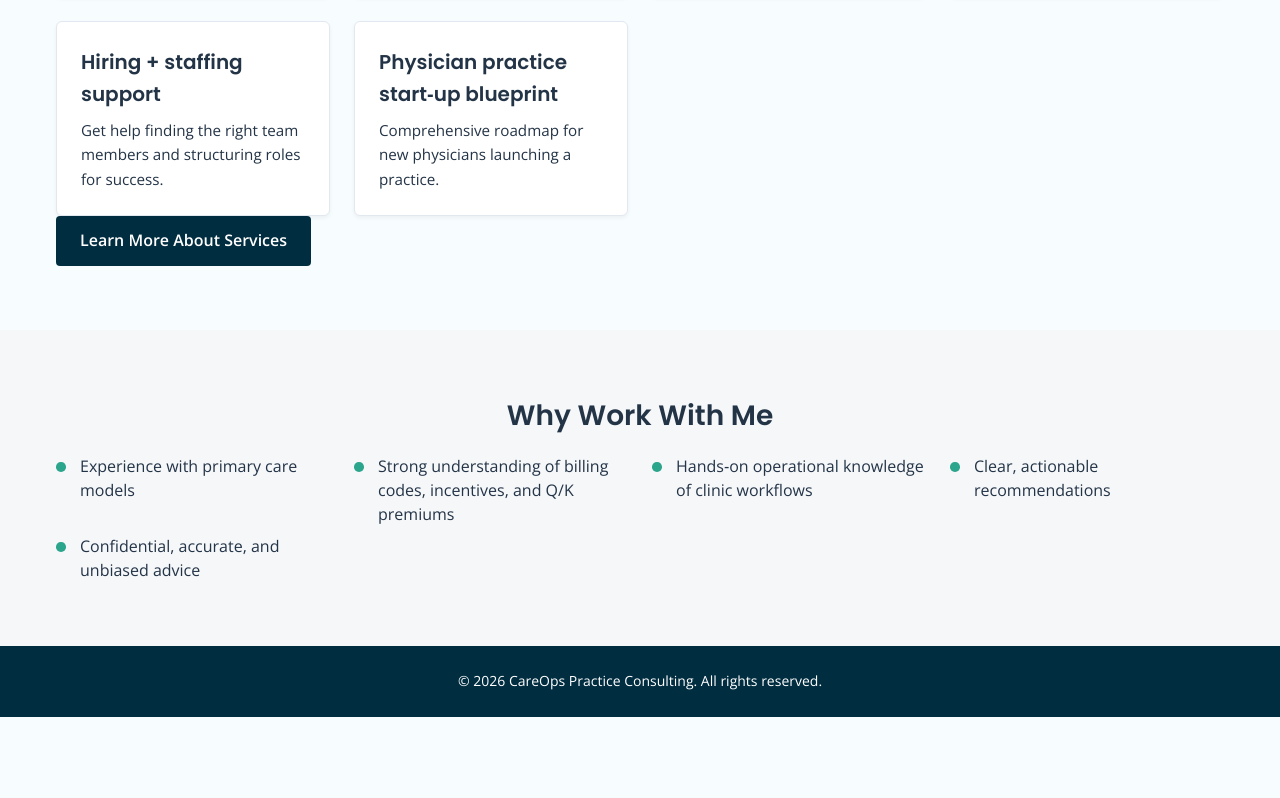
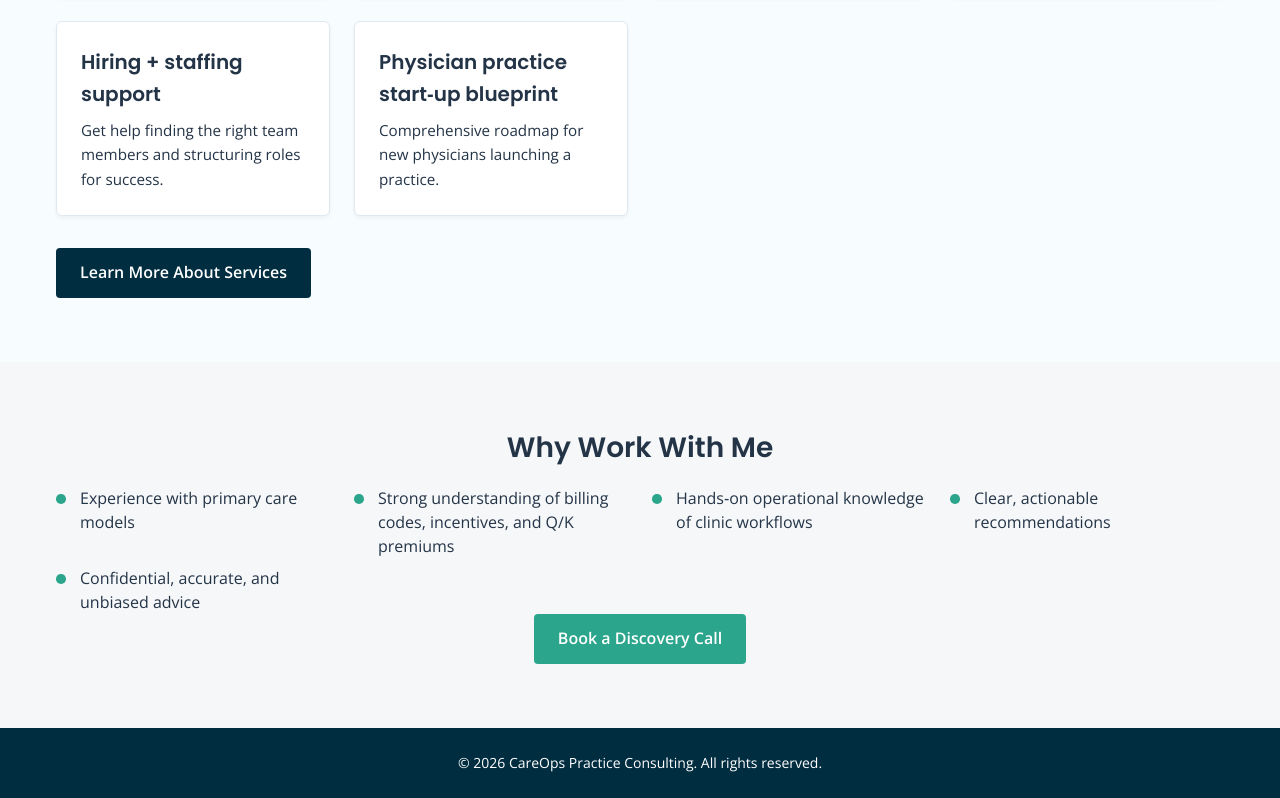
Before and after one commit to YousifYassi/asaad-website, a plain HTML site: page index.html in a window 1280 px wide. Shown: the part 1571-2369 px from the top of the page. Before the commit the page ends 2288 px from the top, so only its background shows below. Drawn offline with nearby package versions, Linux system fonts and the light colour scheme.

Commit message:
adding space before button that was flush against core services + adding a CTA button to why work with me

```diff
--- a/index.html
+++ b/index.html
@@ -120,6 +120,9 @@
                     <li>Clear, actionable recommendations</li>
                     <li>Confidential, accurate, and unbiased advice</li>
                 </ul>
+                <div class="text-center">
+                    <a href="contact.html" class="btn primary-btn">Book a Discovery Call</a>
+                </div>
             </div>
         </section>
 
--- a/styles.css
+++ b/styles.css
@@ -275,6 +275,10 @@ ul {
     font-size: 0.95rem;
 }
 
+.core-services .btn {
+    margin-top: 2rem;
+}
+
 /* Grid lists */
 .grid-list {
     display: grid;
```
